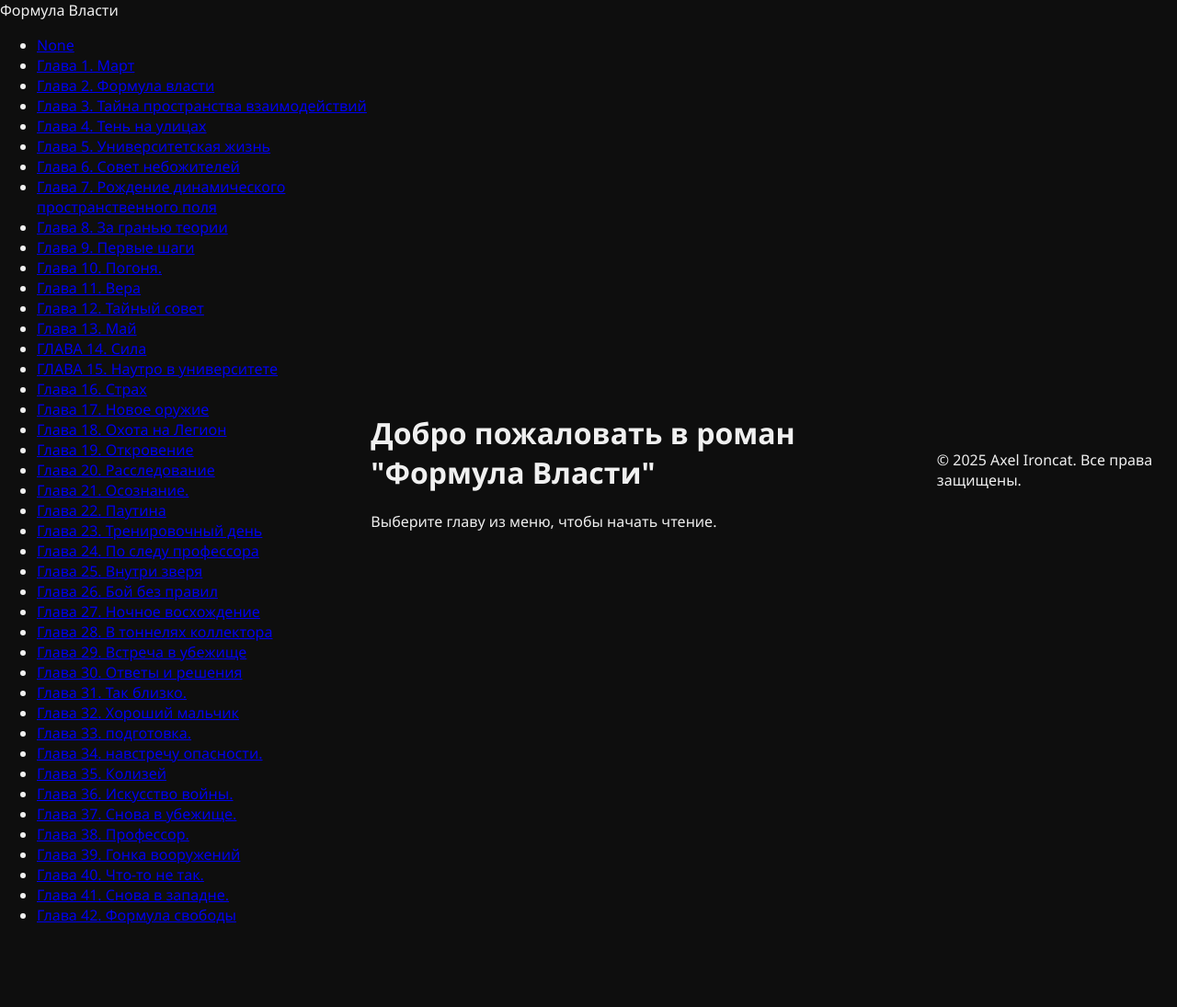
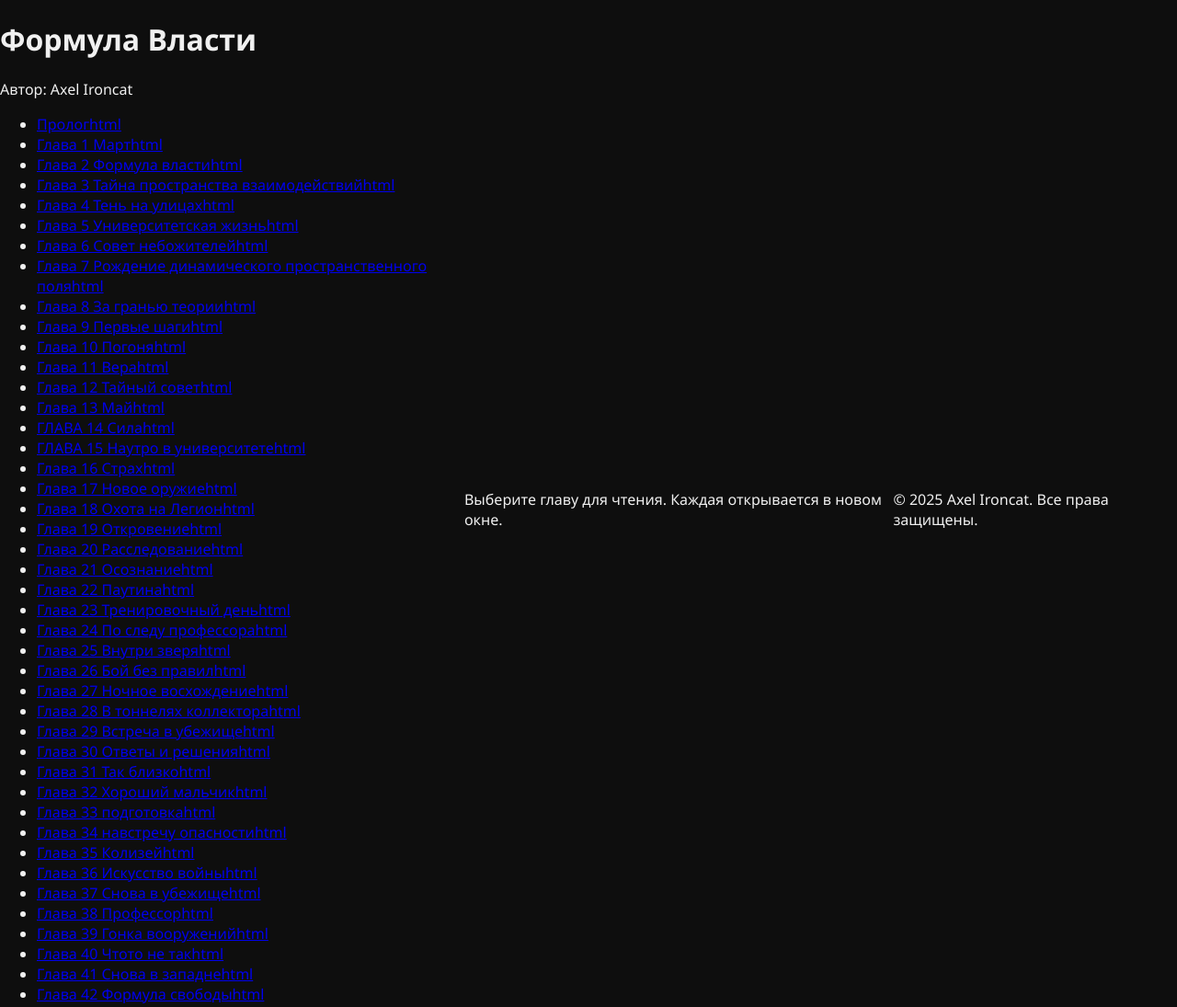
Before and after one commit to AxelIroncat/AxelIroncat.github.io, a plain HTML site: page index.html in a window 1280 px wide. Shown: the whole page at 92% size. Before the commit the page ends 1022 px from the top, so only its background shows below. Drawn offline with Linux system fonts and the light colour scheme.

Commit message:
Add files via upload

```diff
--- a/index.html
+++ b/index.html
@@ -8,59 +8,59 @@
 </head>
 <body>
   <header>
-    <div class="logo">Формула Власти</div>
+    <h1>Формула Власти</h1>
+    <p>Автор: Axel Ironcat</p>
     <nav>
       <ul>
-        <li><a href="full_chapters/00_Прологhtml">None</a></li>
-        <li><a href="full_chapters/01_Глава_1_Мартhtml">Глава 1. Март</a></li>
-        <li><a href="full_chapters/02_Глава_2_Формула_властиhtml">Глава 2. Формула власти</a></li>
-        <li><a href="full_chapters/03_Глава_3_Тайна_пространства_взаимодействийhtml">Глава 3. Тайна пространства взаимодействий</a></li>
-        <li><a href="full_chapters/04_Глава_4_Тень_на_улицахhtml">Глава 4. Тень на улицах</a></li>
-        <li><a href="full_chapters/05_Глава_5_Университетская_жизньhtml">Глава 5. Университетская жизнь</a></li>
-        <li><a href="full_chapters/06_Глава_6_Совет_небожителейhtml">Глава 6. Совет небожителей</a></li>
-        <li><a href="full_chapters/07_Глава_7_Рождение_динамического_пространственного_поляhtml">Глава 7. Рождение динамического пространственного поля</a></li>
-        <li><a href="full_chapters/08_Глава_8_За_гранью_теорииhtml">Глава 8. За гранью теории</a></li>
-        <li><a href="full_chapters/09_Глава_9_Первые_шагиhtml">Глава 9. Первые шаги</a></li>
-        <li><a href="full_chapters/10_Глава_10_Погоняhtml">Глава 10. Погоня.</a></li>
-        <li><a href="full_chapters/11_Глава_11_Вераhtml">Глава 11. Вера</a></li>
-        <li><a href="full_chapters/12_Глава_12_Тайный_советhtml">Глава 12. Тайный совет</a></li>
-        <li><a href="full_chapters/13_Глава_13_Майhtml">Глава 13. Май</a></li>
-        <li><a href="full_chapters/14_ГЛАВА_14_Силаhtml">ГЛАВА 14. Сила</a></li>
-        <li><a href="full_chapters/15_ГЛАВА_15_Наутро_в_университетеhtml">ГЛАВА 15. Наутро в университете</a></li>
-        <li><a href="full_chapters/16_Глава_16_Страхhtml">Глава 16. Страх</a></li>
-        <li><a href="full_chapters/17_Глава_17_Новое_оружиеhtml">Глава 17. Новое оружие</a></li>
-        <li><a href="full_chapters/18_Глава_18_Охота_на_Легионhtml">Глава 18. Охота на Легион</a></li>
-        <li><a href="full_chapters/19_Глава_19_Откровениеhtml">Глава 19. Откровение</a></li>
-        <li><a href="full_chapters/20_Глава_20_Расследованиеhtml">Глава 20. Расследование</a></li>
-        <li><a href="full_chapters/21_Глава_21_Осознаниеhtml">Глава 21. Осознание.</a></li>
-        <li><a href="full_chapters/22_Глава_22_Паутинаhtml">Глава 22. Паутина</a></li>
-        <li><a href="full_chapters/23_Глава_23_Тренировочный_деньhtml">Глава 23. Тренировочный день</a></li>
-        <li><a href="full_chapters/24_Глава_24_По_следу_профессораhtml">Глава 24. По следу профессора</a></li>
-        <li><a href="full_chapters/25_Глава_25_Внутри_зверяhtml">Глава 25. Внутри зверя</a></li>
-        <li><a href="full_chapters/26_Глава_26_Бой_без_правилhtml">Глава 26. Бой без правил</a></li>
-        <li><a href="full_chapters/27_Глава_27__Ночное_восхождениеhtml">Глава 27.  Ночное восхождение</a></li>
-        <li><a href="full_chapters/28_Глава_28_В_тоннелях_коллектораhtml">Глава 28. В тоннелях коллектора</a></li>
-        <li><a href="full_chapters/29_Глава_29_Встреча_в_убежищеhtml">Глава 29. Встреча в убежище</a></li>
-        <li><a href="full_chapters/30_Глава_30_Ответы_и_решенияhtml">Глава 30. Ответы и решения</a></li>
-        <li><a href="full_chapters/31_Глава_31_Так_близкоhtml">Глава 31. Так близко.</a></li>
-        <li><a href="full_chapters/32_Глава_32_Хороший_мальчикhtml">Глава 32. Хороший мальчик</a></li>
-        <li><a href="full_chapters/33_Глава_33_подготовкаhtml">Глава 33. подготовка.</a></li>
-        <li><a href="full_chapters/34_Глава_34_навстречу_опасностиhtml">Глава 34. навстречу опасности.</a></li>
-        <li><a href="full_chapters/35_Глава_35_Колизейhtml">Глава 35. Колизей</a></li>
-        <li><a href="full_chapters/36_Глава_36_Искусство_войныhtml">Глава 36. Искусство войны.</a></li>
-        <li><a href="full_chapters/37_Глава_37_Снова_в_убежищеhtml">Глава 37. Снова в убежище.</a></li>
-        <li><a href="full_chapters/38_Глава_38_Профессорhtml">Глава 38. Профессор.</a></li>
-        <li><a href="full_chapters/39_Глава_39_Гонка_вооруженийhtml">Глава 39. Гонка вооружений</a></li>
-        <li><a href="full_chapters/40_Глава_40_Чтото_не_такhtml">Глава 40. Что-то не так.</a></li>
-        <li><a href="full_chapters/41_Глава_41_Снова_в_западнеhtml">Глава 41. Снова в западне.</a></li>
-        <li><a href="full_chapters/42_Глава_42_Формула_свободыhtml">Глава 42. Формула свободы</a></li>
+        <li><a href="full_chapters/00_Прологhtml">Прологhtml</a></li>
+        <li><a href="full_chapters/01_Глава_1_Мартhtml">Глава 1 Мартhtml</a></li>
+        <li><a href="full_chapters/02_Глава_2_Формула_властиhtml">Глава 2 Формула властиhtml</a></li>
+        <li><a href="full_chapters/03_Глава_3_Тайна_пространства_взаимодействийhtml">Глава 3 Тайна пространства взаимодействийhtml</a></li>
+        <li><a href="full_chapters/04_Глава_4_Тень_на_улицахhtml">Глава 4 Тень на улицахhtml</a></li>
+        <li><a href="full_chapters/05_Глава_5_Университетская_жизньhtml">Глава 5 Университетская жизньhtml</a></li>
+        <li><a href="full_chapters/06_Глава_6_Совет_небожителейhtml">Глава 6 Совет небожителейhtml</a></li>
+        <li><a href="full_chapters/07_Глава_7_Рождение_динамического_пространственного_поляhtml">Глава 7 Рождение динамического пространственного поляhtml</a></li>
+        <li><a href="full_chapters/08_Глава_8_За_гранью_теорииhtml">Глава 8 За гранью теорииhtml</a></li>
+        <li><a href="full_chapters/09_Глава_9_Первые_шагиhtml">Глава 9 Первые шагиhtml</a></li>
+        <li><a href="full_chapters/10_Глава_10_Погоняhtml">Глава 10 Погоняhtml</a></li>
+        <li><a href="full_chapters/11_Глава_11_Вераhtml">Глава 11 Вераhtml</a></li>
+        <li><a href="full_chapters/12_Глава_12_Тайный_советhtml">Глава 12 Тайный советhtml</a></li>
+        <li><a href="full_chapters/13_Глава_13_Майhtml">Глава 13 Майhtml</a></li>
+        <li><a href="full_chapters/14_ГЛАВА_14_Силаhtml">ГЛАВА 14 Силаhtml</a></li>
+        <li><a href="full_chapters/15_ГЛАВА_15_Наутро_в_университетеhtml">ГЛАВА 15 Наутро в университетеhtml</a></li>
+        <li><a href="full_chapters/16_Глава_16_Страхhtml">Глава 16 Страхhtml</a></li>
+        <li><a href="full_chapters/17_Глава_17_Новое_оружиеhtml">Глава 17 Новое оружиеhtml</a></li>
+        <li><a href="full_chapters/18_Глава_18_Охота_на_Легионhtml">Глава 18 Охота на Легионhtml</a></li>
+        <li><a href="full_chapters/19_Глава_19_Откровениеhtml">Глава 19 Откровениеhtml</a></li>
+        <li><a href="full_chapters/20_Глава_20_Расследованиеhtml">Глава 20 Расследованиеhtml</a></li>
+        <li><a href="full_chapters/21_Глава_21_Осознаниеhtml">Глава 21 Осознаниеhtml</a></li>
+        <li><a href="full_chapters/22_Глава_22_Паутинаhtml">Глава 22 Паутинаhtml</a></li>
+        <li><a href="full_chapters/23_Глава_23_Тренировочный_деньhtml">Глава 23 Тренировочный деньhtml</a></li>
+        <li><a href="full_chapters/24_Глава_24_По_следу_профессораhtml">Глава 24 По следу профессораhtml</a></li>
+        <li><a href="full_chapters/25_Глава_25_Внутри_зверяhtml">Глава 25 Внутри зверяhtml</a></li>
+        <li><a href="full_chapters/26_Глава_26_Бой_без_правилhtml">Глава 26 Бой без правилhtml</a></li>
+        <li><a href="full_chapters/27_Глава_27__Ночное_восхождениеhtml">Глава 27  Ночное восхождениеhtml</a></li>
+        <li><a href="full_chapters/28_Глава_28_В_тоннелях_коллектораhtml">Глава 28 В тоннелях коллектораhtml</a></li>
+        <li><a href="full_chapters/29_Глава_29_Встреча_в_убежищеhtml">Глава 29 Встреча в убежищеhtml</a></li>
+        <li><a href="full_chapters/30_Глава_30_Ответы_и_решенияhtml">Глава 30 Ответы и решенияhtml</a></li>
+        <li><a href="full_chapters/31_Глава_31_Так_близкоhtml">Глава 31 Так близкоhtml</a></li>
+        <li><a href="full_chapters/32_Глава_32_Хороший_мальчикhtml">Глава 32 Хороший мальчикhtml</a></li>
+        <li><a href="full_chapters/33_Глава_33_подготовкаhtml">Глава 33 подготовкаhtml</a></li>
+        <li><a href="full_chapters/34_Глава_34_навстречу_опасностиhtml">Глава 34 навстречу опасностиhtml</a></li>
+        <li><a href="full_chapters/35_Глава_35_Колизейhtml">Глава 35 Колизейhtml</a></li>
+        <li><a href="full_chapters/36_Глава_36_Искусство_войныhtml">Глава 36 Искусство войныhtml</a></li>
+        <li><a href="full_chapters/37_Глава_37_Снова_в_убежищеhtml">Глава 37 Снова в убежищеhtml</a></li>
+        <li><a href="full_chapters/38_Глава_38_Профессорhtml">Глава 38 Профессорhtml</a></li>
+        <li><a href="full_chapters/39_Глава_39_Гонка_вооруженийhtml">Глава 39 Гонка вооруженийhtml</a></li>
+        <li><a href="full_chapters/40_Глава_40_Чтото_не_такhtml">Глава 40 Чтото не такhtml</a></li>
+        <li><a href="full_chapters/41_Глава_41_Снова_в_западнеhtml">Глава 41 Снова в западнеhtml</a></li>
+        <li><a href="full_chapters/42_Глава_42_Формула_свободыhtml">Глава 42 Формула свободыhtml</a></li>
       </ul>
     </nav>
   </header>
 
   <main>
-    <h1>Добро пожаловать в роман "Формула Власти"</h1>
-    <p>Выберите главу из меню, чтобы начать чтение.</p>
+    <p>Выберите главу для чтения. Каждая открывается в новом окне.</p>
   </main>
 
   <footer>
```
